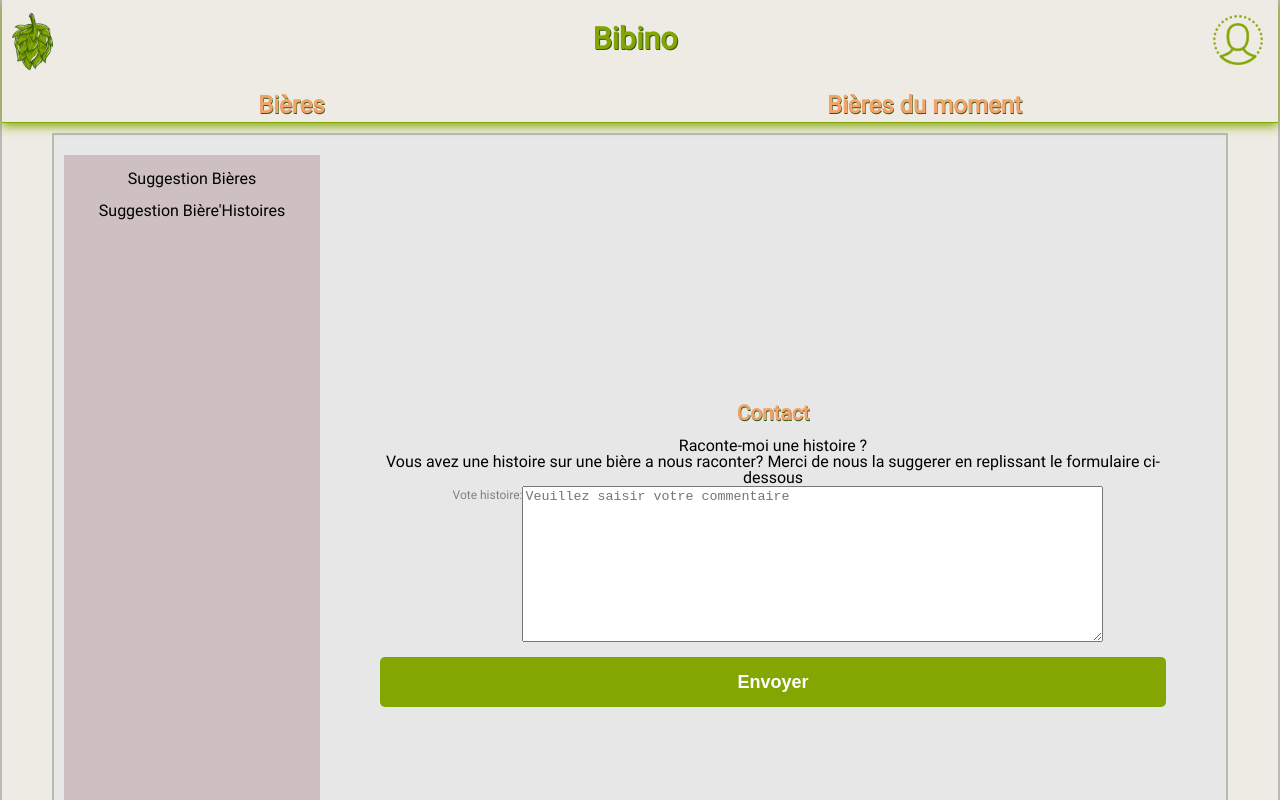
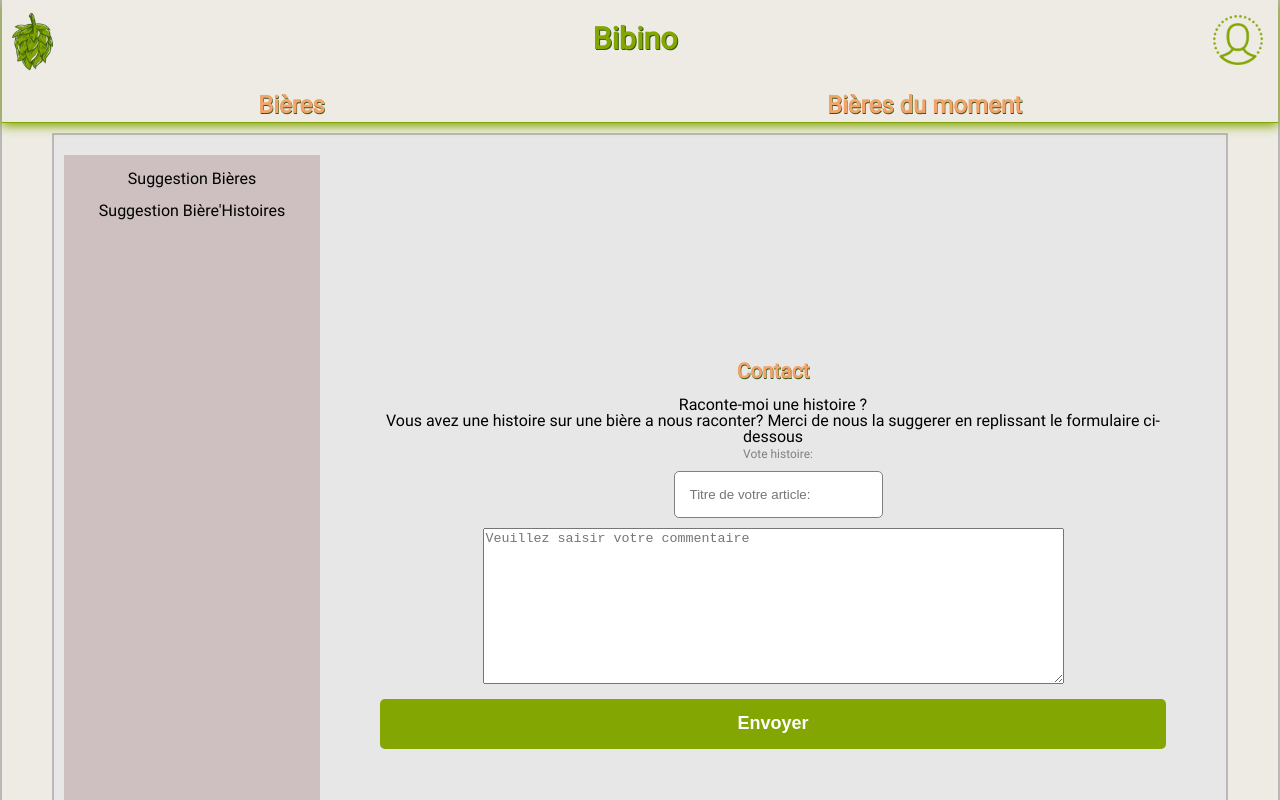
Before and after one commit to Nicolas-Verbaere/Bibino_Back, a React (Create React App) app: page /contact/SuggestionBHistoire in a window 1280 px wide. Shown: the top 800 px of the page. Built offline with nearby package versions, Linux system fonts and the light colour scheme; no server answers.

Commit message:
first commit

```diff
--- a/src/components/Main/Contact/SuggestionBHistoire/SuggestionBHistoire.js
+++ b/src/components/Main/Contact/SuggestionBHistoire/SuggestionBHistoire.js
@@ -47,6 +47,16 @@ const SuggestionBHistoire = () => {
                     de nous la suggerer en replissant le formulaire ci-dessous
                 </p>
                 <label for='name'>Vote histoire:</label>
+                <div>
+                    <label for='name'> </label>
+                    <input
+                        type='text'
+                        name='name'
+                        id='1'
+                        placeholder='Titre de votre article:'
+                        option=''
+                    />
+                </div>
                 <textarea
                     type='text'
                     name='notice'
```
